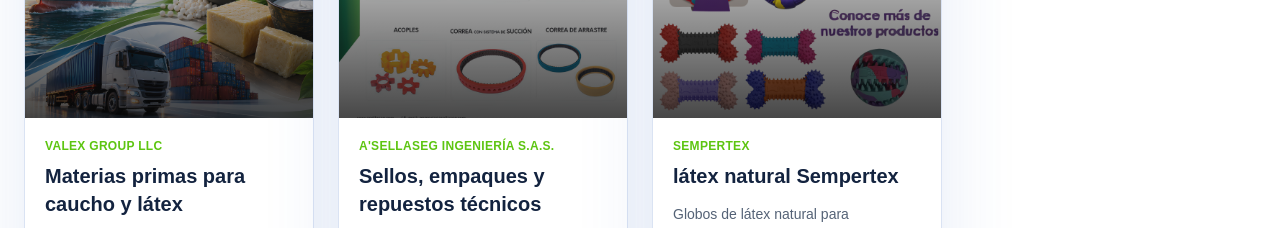
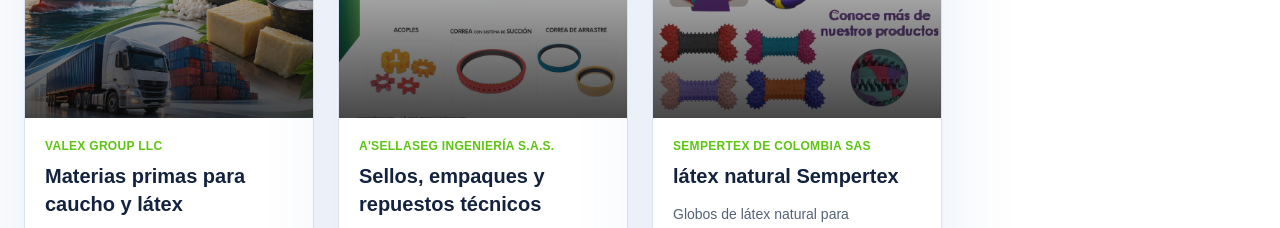
Before and after one commit to ariaspuljuan/uniendo-eslabones, a Next.js app: page /productos in a window 1280 px wide. Shown: the part 2328-2556 px from the top of the page. Built offline with nearby package versions, Linux system fonts and the light colour scheme.

Commit message:
Actualizar nombre de proveedor Sempertex

```diff
--- a/src/data/products.ts
+++ b/src/data/products.ts
@@ -176,7 +176,7 @@
 
 const sempertex: Supplier = {
   id: "sempertex",
-  name: "Sempertex",
+  name: "Sempertex de Colombia SAS",
   city: "Barranquilla, Colombia",
   logo: "/images/suppliers/logo-sempertex.png",
   banner: "/images/suppliers/banner-sempertex.png",
```
